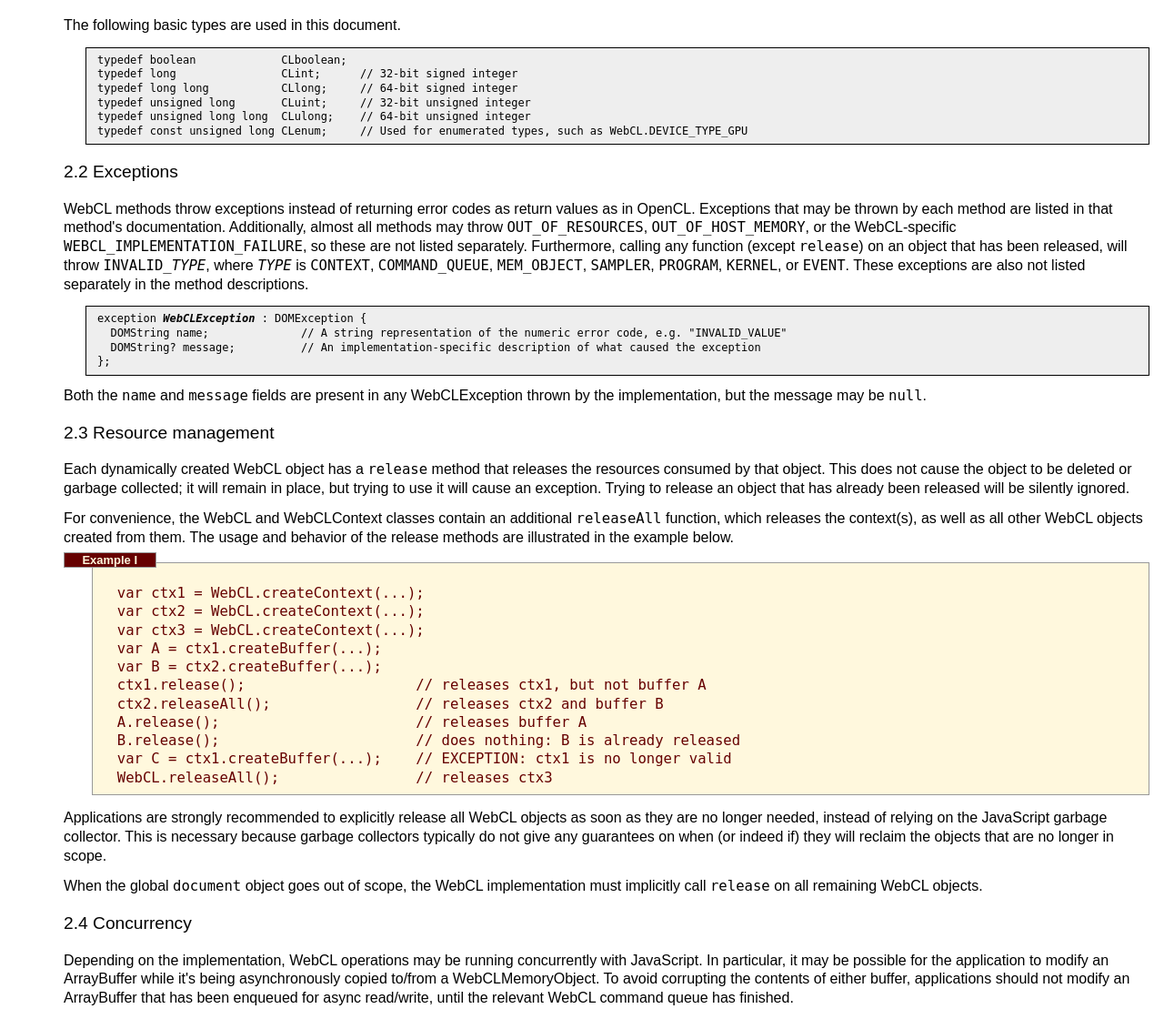
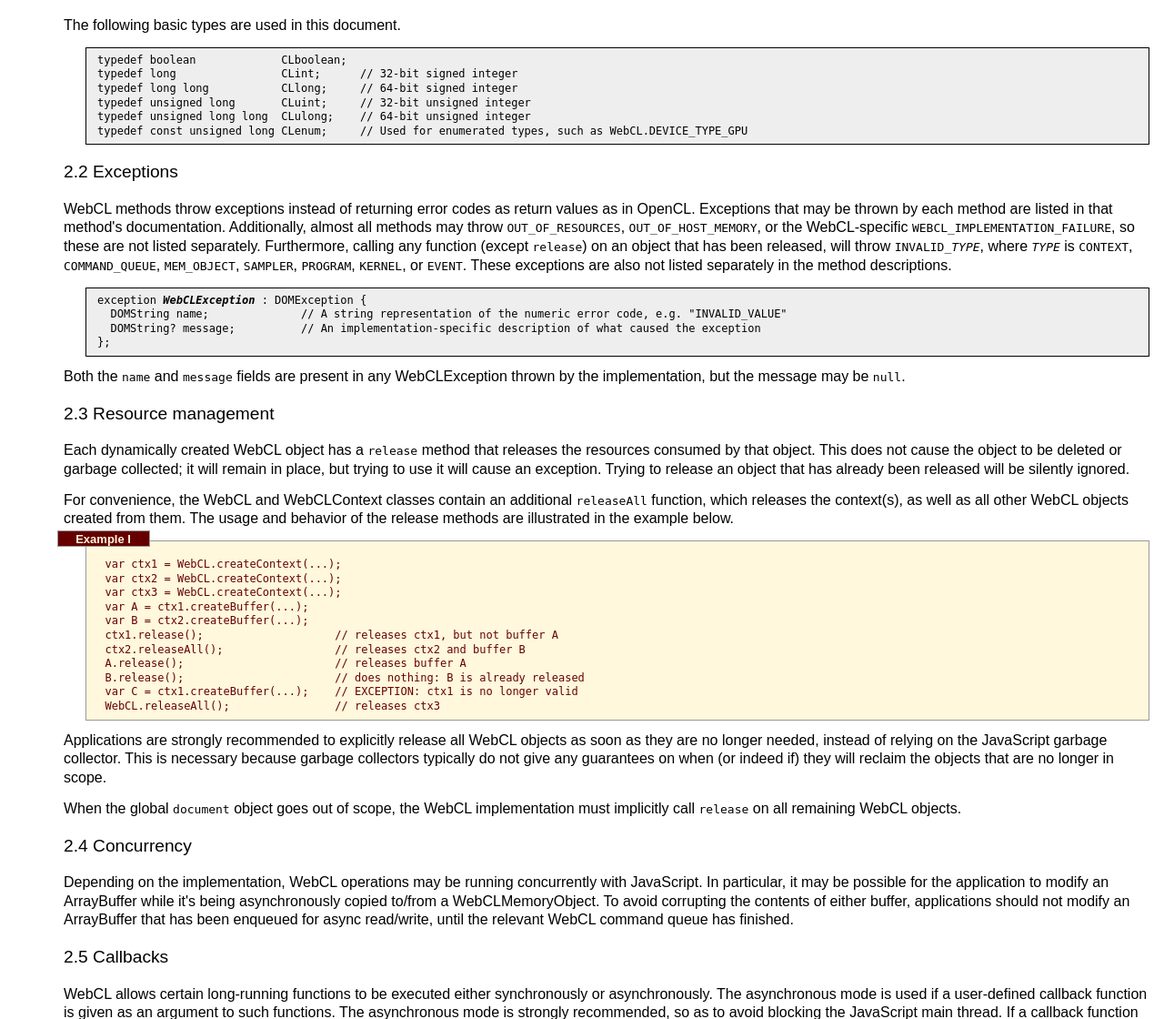
Before and after one commit to KhronosGroup/WebCL, a PHP site: page /specs/1.0.0/index.html in a window 1280 px wide. Shown: the part 1961-3081 px from the top of the page at 91% size. Run offline with PHP 8.4, Linux system fonts and the light colour scheme.

Commit message:
[CSS] Reduced font size in code examples

```diff
--- a/resources/default.css
+++ b/resources/default.css
@@ -154,7 +154,7 @@ pre.illegal-html, pre.xml, pre.illegal-xml {
     padding-top: 1.5em;
 }
 div.example { color: #600 }
-pre.example { color: #600 }
+pre.example { color: #600; font-size: small; }
 pre.illegal-example { color: red }
 div.illegal-example { color: red }
 div.illegal-example p { color: black }
@@ -632,8 +632,6 @@ p {
 dt, dd { margin-top: 0; margin-bottom: 0 } /* opera 3.50 */
 dt { font-weight: bold }
 
-pre, code { font-size: 1.2em; font-family: monospace; } /* navigator 4 requires this */
-
 pre.idl { font-size: small; border: solid thin; background: #EEEEEE; color: black; padding: 0.5em 1em; min-width: 61em;}
 pre.idl :link, pre.idl :visited { color: inherit; color: green; text-decoration: none; background: transparent;  }
 pre.idl :hover { text-decoration: underline; }
```
